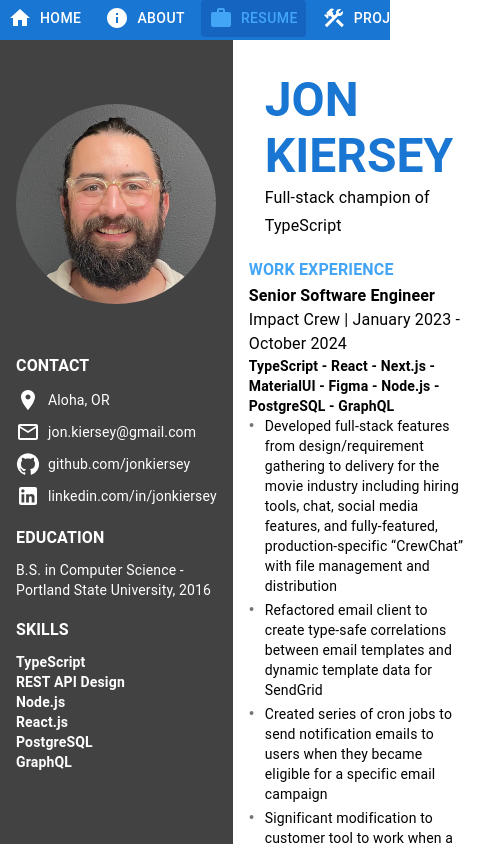
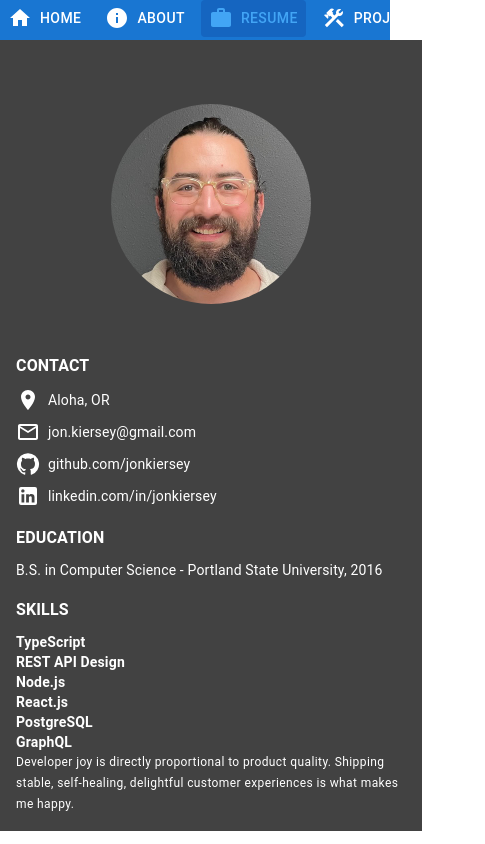
Before and after one commit to jonkiersey/aloha, a Next.js app: page /resume in a window 390 px wide. Shown: the top 844 px of the page, 485 px wide, since content can reach past the window. Built offline with nearby package versions, Linux system fonts and the light colour scheme.

Commit message:
mobile styling updates (#2)

```diff
--- a/src/app/page.tsx
+++ b/src/app/page.tsx
@@ -18,7 +18,7 @@ const ContentContainer = styled(Box)(({ theme }) => ({
   gap: 16,
   maxWidth: 600,
   marginTop: 128,
-  [theme.breakpoints.down("md")]: {
+  [theme.breakpoints.down("sm")]: {
     marginTop: sizes.headerHeight,
   },
 }));
--- a/src/app/resume/page.tsx
+++ b/src/app/resume/page.tsx
@@ -13,10 +13,13 @@ import {
 } from "./components";
 import workExperiences from "./work-experiences";
 
-const ResumeBox = styled(Box)({
+const ResumeBox = styled(Box)(({ theme }) => ({
   width: "100%",
   display: "flex",
-});
+  [theme.breakpoints.down("sm")]: {
+    flexDirection: "column",
+  },
+}));
 
 const SideBar = styled(Box)(({ theme }) => ({
   color: theme.palette.getContrastText(theme.palette.grey[800]),
@@ -25,6 +28,9 @@ const SideBar = styled(Box)(({ theme }) => ({
   display: "flex",
   flexDirection: "column",
   padding: 16,
+  [theme.breakpoints.down("sm")]: {
+    width: "100%",
+  },
 }));
 
 const SideBarInfoBox = styled(Box)({
@@ -38,6 +44,7 @@ const SideBarFooter = styled(Box)({
 });
 
 const ProfilePhoto = styled(Image)({
+  alignSelf: "center",
   marginBottom: 48,
   marginTop: 48,
   borderRadius: "50%",
```
